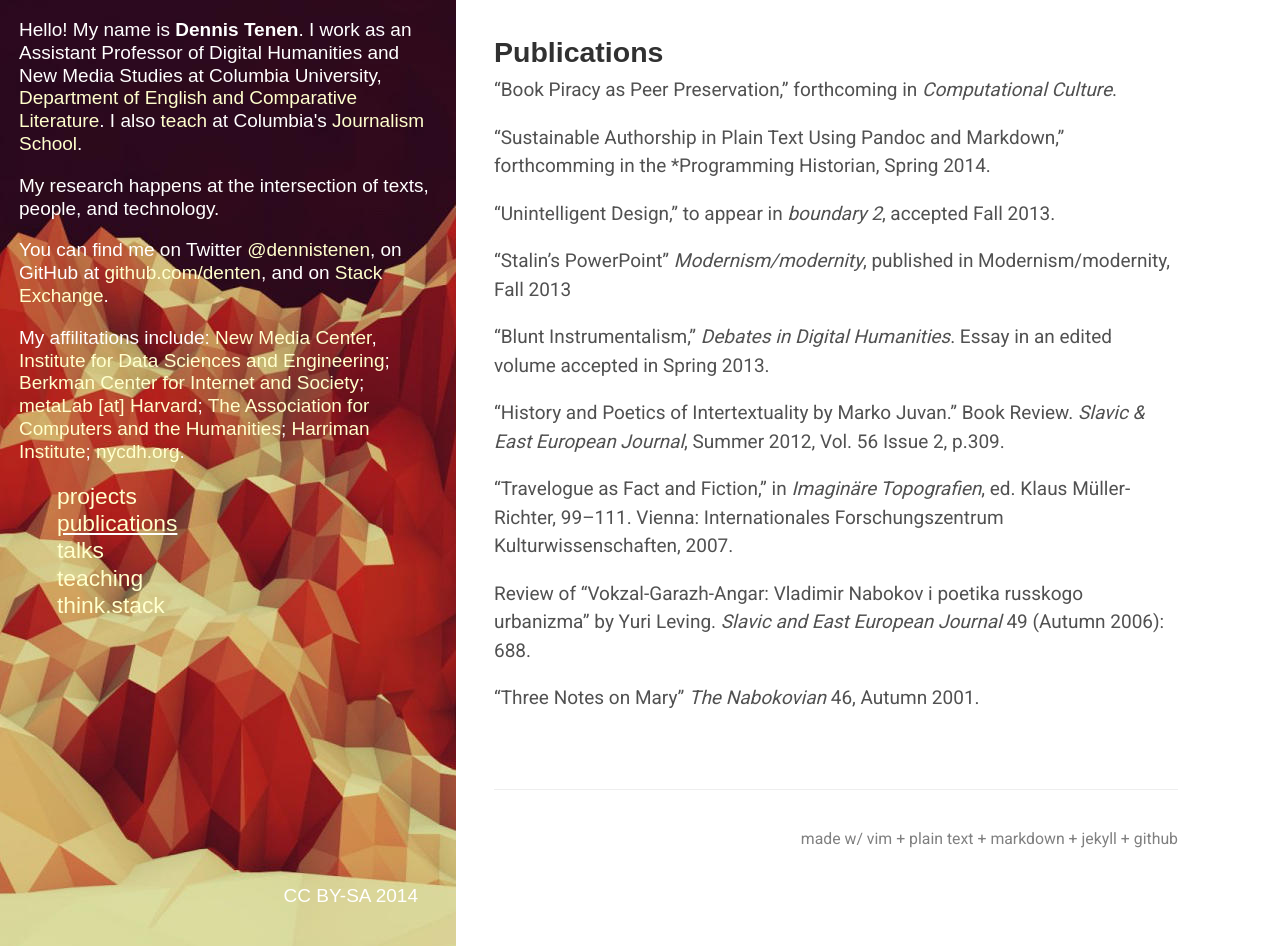
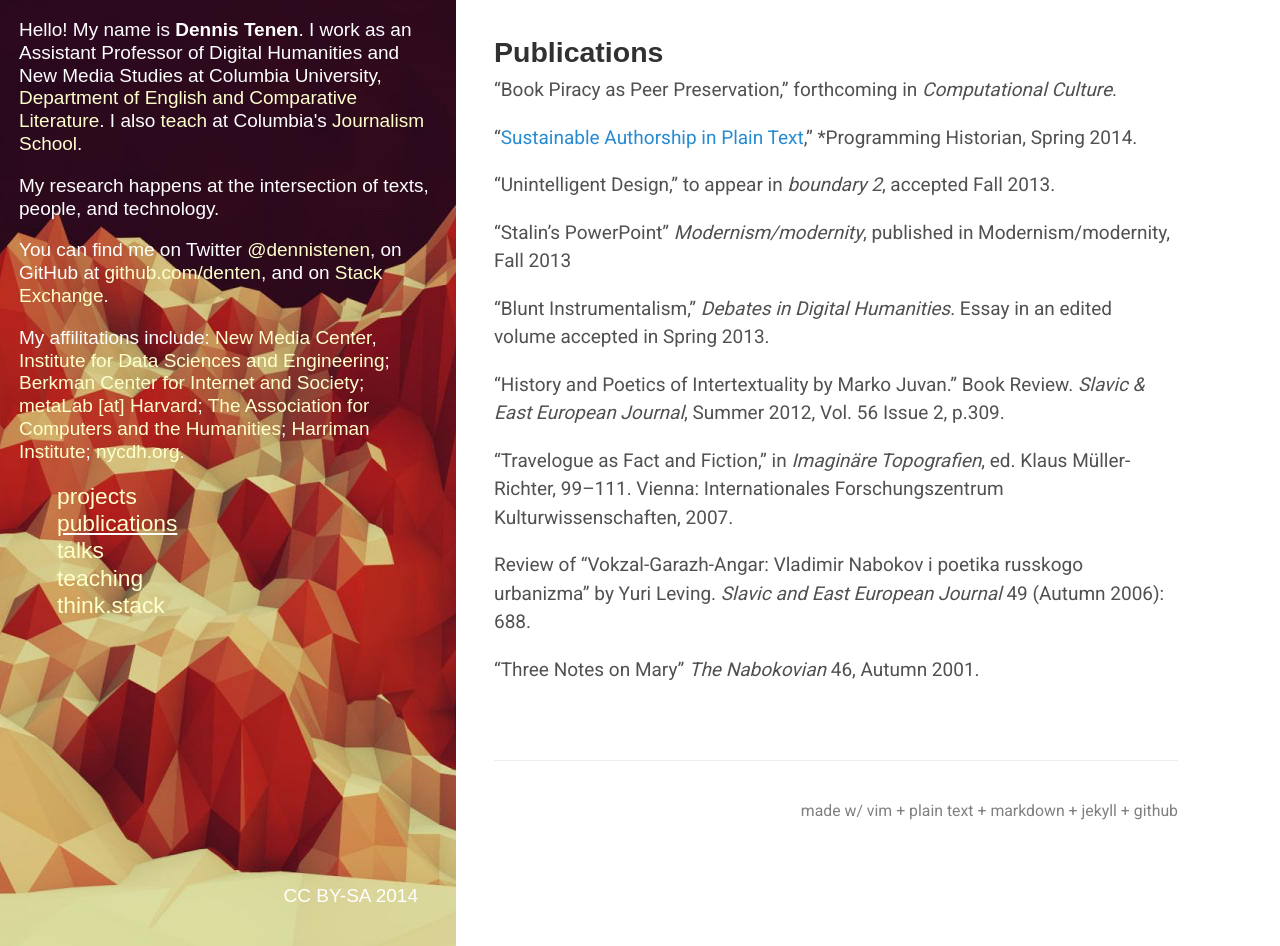
Before and after one commit to denten/denten.github.io, a Jekyll site: the page built from _pages/category-pages/publications.md, in a window 1280 px wide and 946 px high. Built offline with Jekyll 4.4.1, drawn with Linux system fonts in a browser that asks for light colours; some web fonts are replaced.

Commit message:
updating publications

```diff
--- a/_includes/CV/05-publications.md
+++ b/_includes/CV/05-publications.md
@@ -2,7 +2,7 @@
 
 "Book Piracy as Peer Preservation," forthcoming in *Computational Culture*.
 
-"Sustainable Authorship in Plain Text Using Pandoc and Markdown," forthcomming in the *Programming Historian, Spring 2014.
+"[Sustainable Authorship in Plain Text](http://web.archive.org/web/20140622005616/http://programminghistorian.org/lessons/sustainable-authorship-in-plain-text-using-pandoc-and-markdown)," *Programming Historian, Spring 2014.
 
 "Unintelligent Design," to appear in *boundary 2*, accepted Fall 2013.
 
```
